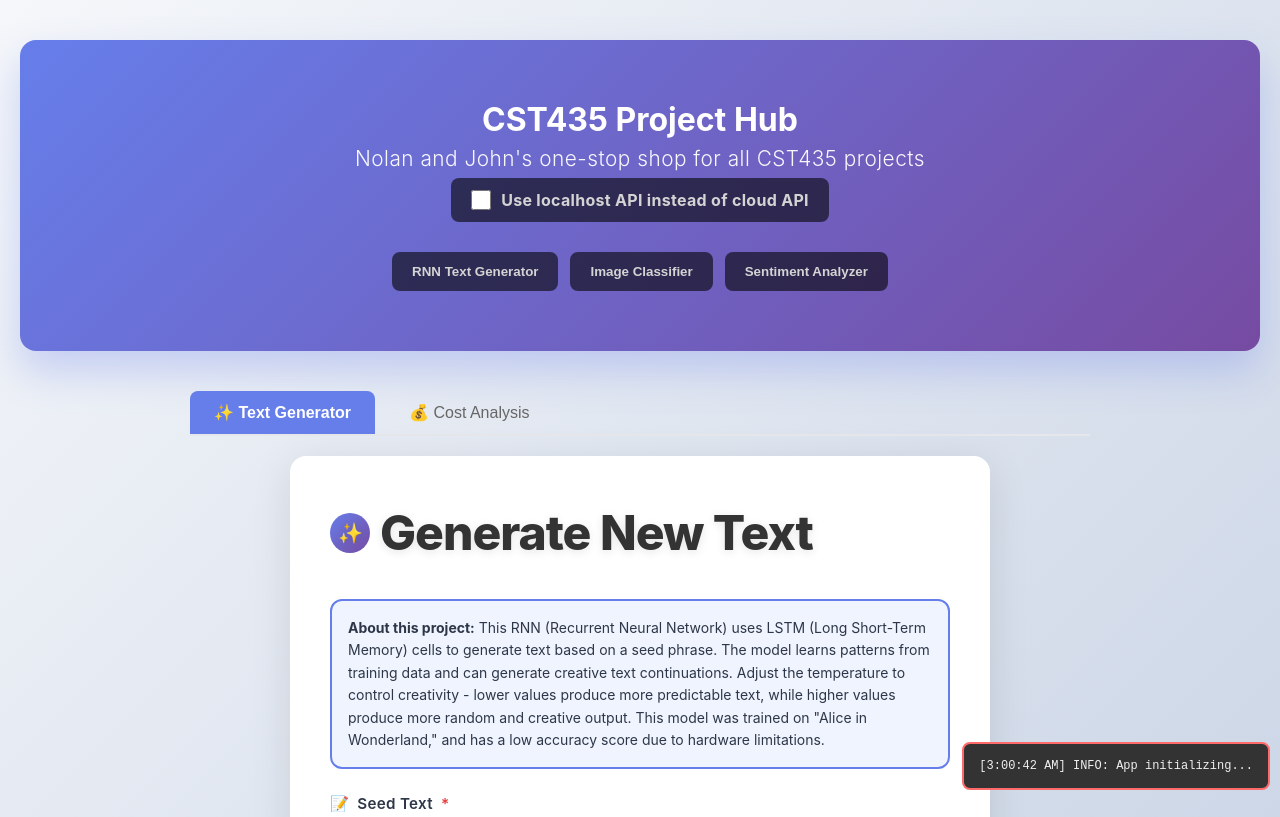
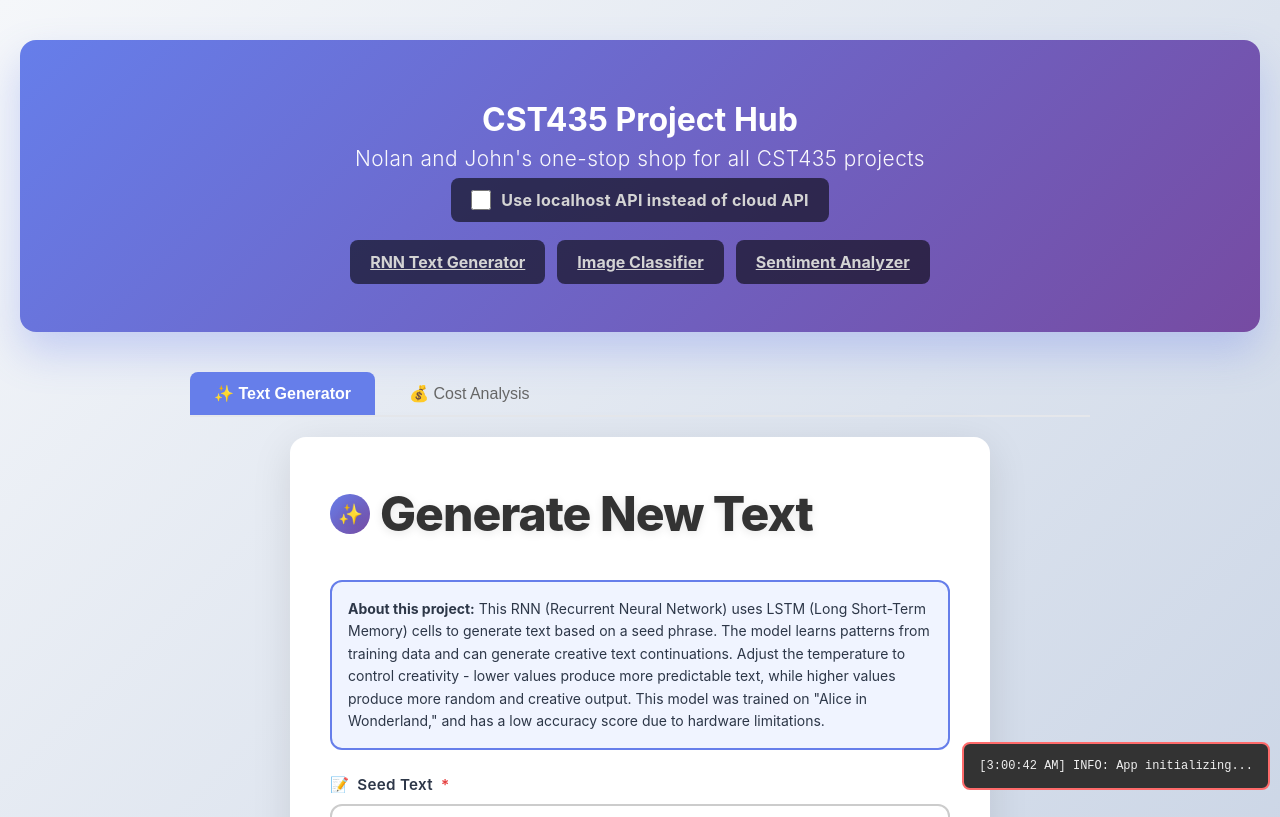
Before and after one commit to nolanrd04/CST-435-Project-Hub, a React (Create React App) app in the folder frontend/: page / in a window 1280 px wide. Shown: the top 817 px of the page. Built offline with nearby package versions, Linux system fonts and the light colour scheme.

Commit message:
attempting to run hub with new UI and conversion to pytorch 1.5

```diff
--- a/frontend/src/App.tsx
+++ b/frontend/src/App.tsx
@@ -1,5 +1,5 @@
 import React, { useState, useEffect } from 'react';
-import { BrowserRouter as Router, Route, Routes, Link } from 'react-router-dom';
+import { BrowserRouter as Router, Route, Routes, Link, useNavigate } from 'react-router-dom';
 import TextGenerator from './projects/projectRNN/TextGenerator.tsx';
 import ImageClassifier from './projects/Project3/ImageClassifier.tsx';
 import SentimentAnalyzer from './projects/Project4/SentimentAnalyzer.tsx';
@@ -60,28 +60,19 @@ function App() {
               flexWrap: 'wrap'
             }}>
               <li>
-                <button
-                  onClick={() => window.location.href = "/"}
-                  className="button-link-to-projects"
-                >
+                <Link to="/" className="button-link-to-projects">
                   RNN Text Generator
-                </button>
+                </Link>
               </li>
               <li>
-                <button
-                  onClick={() => window.location.href = "/image-classifier"}
-                  className="button-link-to-projects"
-                >
+                <Link to="/image-classifier" className="button-link-to-projects">
                   Image Classifier
-                </button>
+                </Link>
               </li>
               <li>
-                <button
-                  onClick={() => window.location.href = "/sentiment-analyzer"}
-                  className="button-link-to-projects"
-                >
+                <Link to="/sentiment-analyzer" className="button-link-to-projects">
                   Sentiment Analyzer
-                </button>
+                </Link>
               </li>
             </ul>
           </nav>
@@ -92,6 +83,8 @@ function App() {
             <Route path="/text-generator" element={<TextGenerator />} />
             <Route path="/image-classifier" element={<ImageClassifier />} />
             <Route path="/sentiment-analyzer" element={<SentimentAnalyzer />} />
+            {/* Catch-all route - redirect to home */}
+            <Route path="*" element={<TextGenerator />} />
           </Routes>
         </main>
       </div>
```
